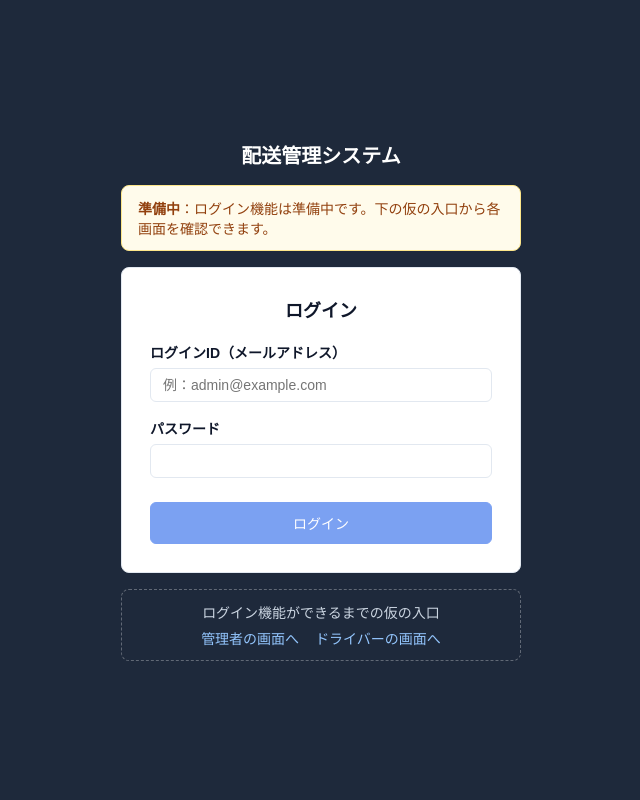
After one commit to motoyasaito/JAVAsougou, a Java web app: page /login in a window 1280 px wide. The commit adds this page. Shown: the whole page, without its empty margins (319-959 px from the left). Run offline with Spring Boot 4, a stand-in JSP engine, Linux system fonts and the light colour scheme.

Commit message:
feature:HWLA-447 ログイン画面（画面のみ）

```diff
--- /dev/null
+++ b/src/main/java/com/example/demo/controller/view/LoginViewController.java
@@ -0,0 +1,22 @@
+package com.example.demo.controller.view;
+
+import org.springframework.stereotype.Controller;
+import org.springframework.ui.Model;
+import org.springframework.web.bind.annotation.GetMapping;
+
+// ログイン画面を受け持つController（画面の表示だけ）
+// TODO: ログインの処理（A001）を作るときにつなぐ。Spring Security を使うなら、
+//   ・この画面をログイン画面として設定する（loginPage("/login")）
+//   ・ログインの受け付け（POST /login）とログアウトは Spring Security に任せる（LogoutViewController は消す）
+//   ・フォームに CSRF のトークンを足す
+@Controller
+public class LoginViewController {
+
+  // ログイン画面を表示する（ログアウトしたあとも、ここに移る）
+  @GetMapping("/login")
+  public String login(Model model) {
+    model.addAttribute("sampleData", true);// 「準備中」の帯を出すための印（ログインの処理をつないだら消す）
+    model.addAttribute("sampleNoticeMessage", "ログイン機能は準備中です。下の仮の入口から各画面を確認できます。");// 帯の文（ログイン画面用）
+    return "login";// /WEB-INF/jsp/login.jsp を表示する
+  }
+}
--- a/src/main/resources/static/css/style.css
+++ b/src/main/resources/static/css/style.css
@@ -785,6 +785,81 @@ textarea.input {
   color: var(--color-text-sub);
 }
 
+/* ---------- ログイン画面 ---------- */
+.login-body {
+  display: flex;
+  align-items: center;     /* 上下の真ん中に置く */
+  justify-content: center; /* 左右の真ん中に置く */
+  min-height: 100vh;
+  background: var(--color-sidebar);
+}
+
+.login-content {
+  width: min(400px, calc(100% - 32px));
+  padding: 32px 0;
+}
+
+.login-brand {
+  margin-bottom: 16px;
+  color: #ffffff;
+  font-size: 20px;
+  font-weight: bold;
+  text-align: center;
+}
+
+.login-card {
+  padding: 28px;
+}
+
+.login-title {
+  margin: 0 0 20px;
+  font-size: 18px;
+  text-align: center;
+}
+
+.login-field {
+  margin-bottom: 16px;
+}
+
+.login-field .form-label {
+  display: block;
+  margin-bottom: 6px;
+}
+
+.login-field .input {
+  width: 100%;
+}
+
+.login-button {
+  width: 100%;
+  margin-top: 8px;
+  padding: 10px;
+}
+
+/* ログインができるまでの仮の入口 */
+.login-temporary {
+  margin-top: 16px;
+  padding: 12px;
+  border: 1px dashed rgba(255, 255, 255, 0.3);
+  border-radius: var(--radius);
+  text-align: center;
+}
+
+.login-temporary .text-sub {
+  margin: 0 0 6px;
+  color: var(--color-sidebar-text);
+}
+
+.login-temporary-links {
+  display: flex;
+  justify-content: center;
+  gap: 16px;
+}
+
+.login-temporary-links .link {
+  color: #93c5fd;
+}
+
 /* ---------- 狭い画面（スマホなど） ---------- */
 @media (max-width: 768px) {
   .layout {
--- a/src/main/webapp/WEB-INF/jsp/common/sampleNotice.jsp
+++ b/src/main/webapp/WEB-INF/jsp/common/sampleNotice.jsp
@@ -1,8 +1,11 @@
 <%-- 処理がまだできていない画面に出す「準備中」の帯。Controller が sampleData を true で渡したときだけ出る --%>
 <%-- 見本のデータを本物と間違えないようにするため。処理につないだら、Controller で sampleData を渡すのをやめれば消える --%>
+<%-- 文を変えたい画面は、Controller から sampleNoticeMessage を渡す（渡さなければ下の決まった文） --%>
 <%@ page pageEncoding="UTF-8" %>
 <c:if test="${sampleData}">
   <div class="alert alert-warning" role="note">
-    <strong>準備中</strong>：この画面は表示の確認用です。表示しているのは見本のデータで、操作はまだできません。
+    <strong>準備中</strong>：<c:out value="${empty sampleNoticeMessage
+        ? 'この画面は表示の確認用です。表示しているのは見本のデータで、操作はまだできません。'
+        : sampleNoticeMessage}" />
   </div>
 </c:if>
--- /dev/null
+++ b/src/main/webapp/WEB-INF/jsp/login.jsp
@@ -0,0 +1,51 @@
+<%-- ログイン画面。管理者とドライバーが使う社内の画面なので、社内の名前（配送管理システム）を出す --%>
+<%@ page contentType="text/html; charset=UTF-8" pageEncoding="UTF-8" %>
+<%@ taglib prefix="c" uri="jakarta.tags.core" %>
+<!DOCTYPE html>
+<html lang="ja">
+<head>
+  <meta charset="UTF-8">
+  <meta name="viewport" content="width=device-width, initial-scale=1">
+  <title>ログイン | 配送管理システム</title>
+  <link rel="stylesheet" href="/css/style.css">
+</head>
+<body class="login-body">
+  <main class="login-content">
+    <div class="login-brand">配送管理システム</div>
+
+    <%-- ログインの処理ができるまでの「準備中」の帯 --%>
+    <%@ include file="/WEB-INF/jsp/common/sampleNotice.jsp" %>
+
+    <%-- TODO: ログインの処理（A001）ができたら、POST /login で送れるようにする（今はボタンを押せない） --%>
+    <%-- 入力欄の名前（username・password）は、Spring Security の標準の名前に合わせている --%>
+    <form action="/login" method="post" class="card login-card" novalidate>
+      <h1 class="login-title">ログイン</h1>
+
+      <div class="login-field">
+        <label for="username" class="form-label">ログインID（メールアドレス）</label>
+        <%-- autocomplete="username"：ブラウザに「これはログインID」と伝え、保存したIDを入れてもらえるようにする --%>
+        <input type="email" id="username" name="username" class="input" autocomplete="username"
+               placeholder="例：admin@example.com" maxlength="100">
+      </div>
+
+      <div class="login-field">
+        <label for="password" class="form-label">パスワード</label>
+        <%-- type="password"：入力した文字を ●●● で隠す。autocomplete="current-password"：保存したパスワードを入れてもらえる --%>
+        <input type="password" id="password" name="password" class="input" autocomplete="current-password" maxlength="100">
+      </div>
+
+      <button type="submit" class="button button-primary login-button" disabled>ログイン</button>
+    </form>
+
+    <%-- TODO: ログインの処理をつないだら、この仮の入口は消す --%>
+    <%-- ログインができるまで、各画面を確認するための仮の入口 --%>
+    <div class="login-temporary">
+      <p class="text-sub">ログイン機能ができるまでの仮の入口</p>
+      <div class="login-temporary-links">
+        <a href="/admin/deliveries" class="link">管理者の画面へ</a>
+        <a href="/driver/deliveries" class="link">ドライバーの画面へ</a>
+      </div>
+    </div>
+  </main>
+</body>
+</html>
```
Also changed, not shown: src/main/resources/data.sql (+21 -0 lines), 1 other file.
